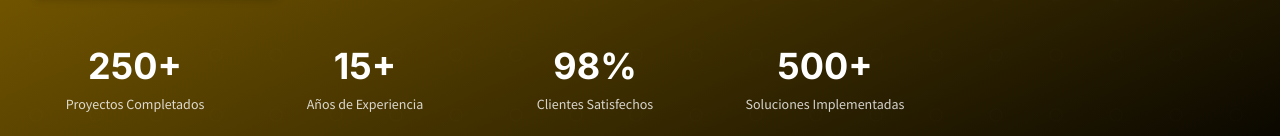
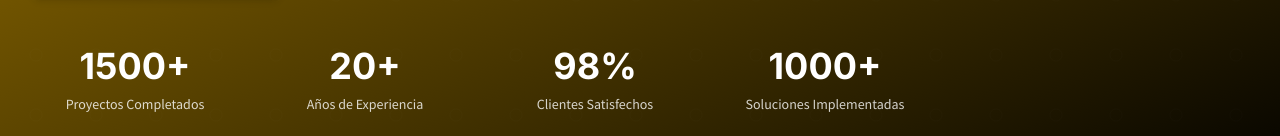
Before and after one commit to djimenez-cmyk/Mecatronics, a Next.js app: page /homepage in a window 1280 px wide. Shown: the part 473-609 px from the top of the page. Built offline with nearby package versions, Linux system fonts and the light colour scheme.

Commit message:
HeroSection_NumerosExperiencia

```diff
--- a/src/app/homepage/components/HeroSection.tsx
+++ b/src/app/homepage/components/HeroSection.tsx
@@ -29,7 +29,7 @@ const HeroSection = () => {
   useEffect(() => {
     if (!isHydrated) return;
 
-    const targetValues = [250, 15, 98, 500];
+    const targetValues = [+1500, 20, 98, 1000];
     const duration = 2000;
     const steps = 60;
     const interval = duration / steps;
--- a/src/app/homepage/page.tsx
+++ b/src/app/homepage/page.tsx
@@ -9,7 +9,6 @@ import Footer from './components/Footer';
 
 export const metadata: Metadata = {
   title: 'Inicio - Mecatronics Pro',
-  description: 'Soluciones integrales de automatización industrial y mecatrónica. Transformamos la industria a través de la innovación tecnológica con más de 15 años de experiencia y 250+ proyectos completados.',
 };
 
 export default function HomePage() {
```
